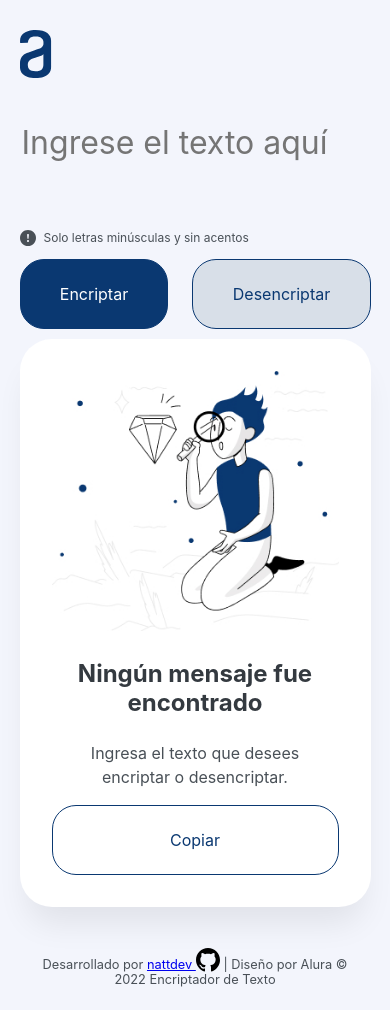
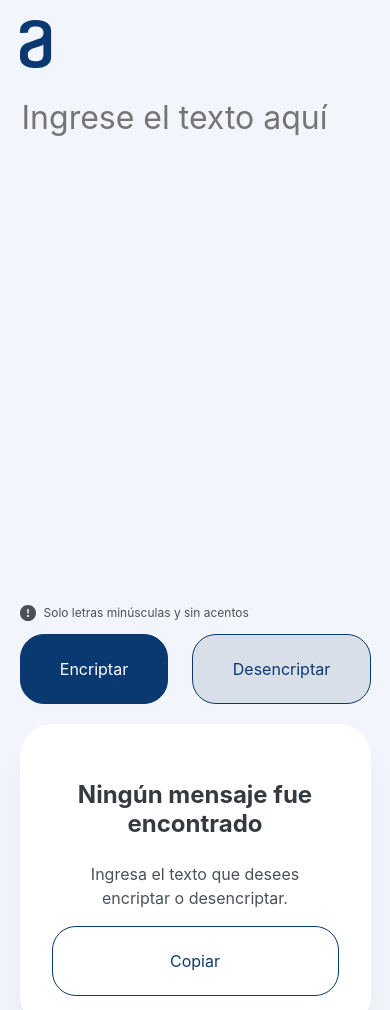
Before and after one commit to nattdev/encriptador-de-texto-alura, a plain HTML site: page index.html in a window 390 px wide. Shown: the top 1010 px of the page. Drawn offline with Linux system fonts and the light colour scheme; a web font is replaced by a local one.

Commit message:
Actualizar diseño responsive

```diff
--- a/styles.css
+++ b/styles.css
@@ -12,7 +12,7 @@ main.content {
 	display: flex;
 	width: 100%;
 	height: 90%;
-	flex-wrap: wrap;
+	/*flex-wrap: wrap;*/
 }
 
 .content section {
@@ -95,6 +95,7 @@ textarea {
 	outline: none;
 	border: none;
 	margin: 0;
+	min-height: 6.5em;
 }
 
 textarea#entrada-texto {
@@ -112,6 +113,7 @@ textarea#salida-texto {
 	color: #495057;
 	box-sizing: border-box;
 	margin-bottom: 12px;
+	min-height: 7.5em;
 }
 
 #salida-texto::selection {
@@ -181,7 +183,7 @@ footer p img {
 }
 
 
-@media screen and (max-width:1293px) {
+@media screen and (max-width:1120px) {
 
 	body {
 		display: flex;
@@ -199,9 +201,13 @@ footer p img {
 	}
 
 	.content section {
-		margin: 5px 5%;
+		margin: 0px 5%;
 		width: 100%;
-		max-width: unset;
+		/*max-width: unset;*/
+	}
+
+	section.output-container {
+		margin-bottom: -32px;
 	}
 
 	footer {
@@ -213,3 +219,28 @@ footer p img {
 		padding: 0 0 20px;
 	}
 }
+
+@media screen and (max-width: 830px) {
+	.logo {
+		margin-top: 20px;
+		margin-bottom: 10px;
+	}
+
+	main.content {
+		flex-wrap: wrap;
+	}
+
+	.content section {
+		max-width: unset;
+		margin: 10px 5%;
+	}
+
+	.not-found img {
+		display: none;
+	}
+
+	textarea#entrada-texto {
+		max-width: unset;
+		min-height: calc(6em + 304px);
+	}
+}
```
